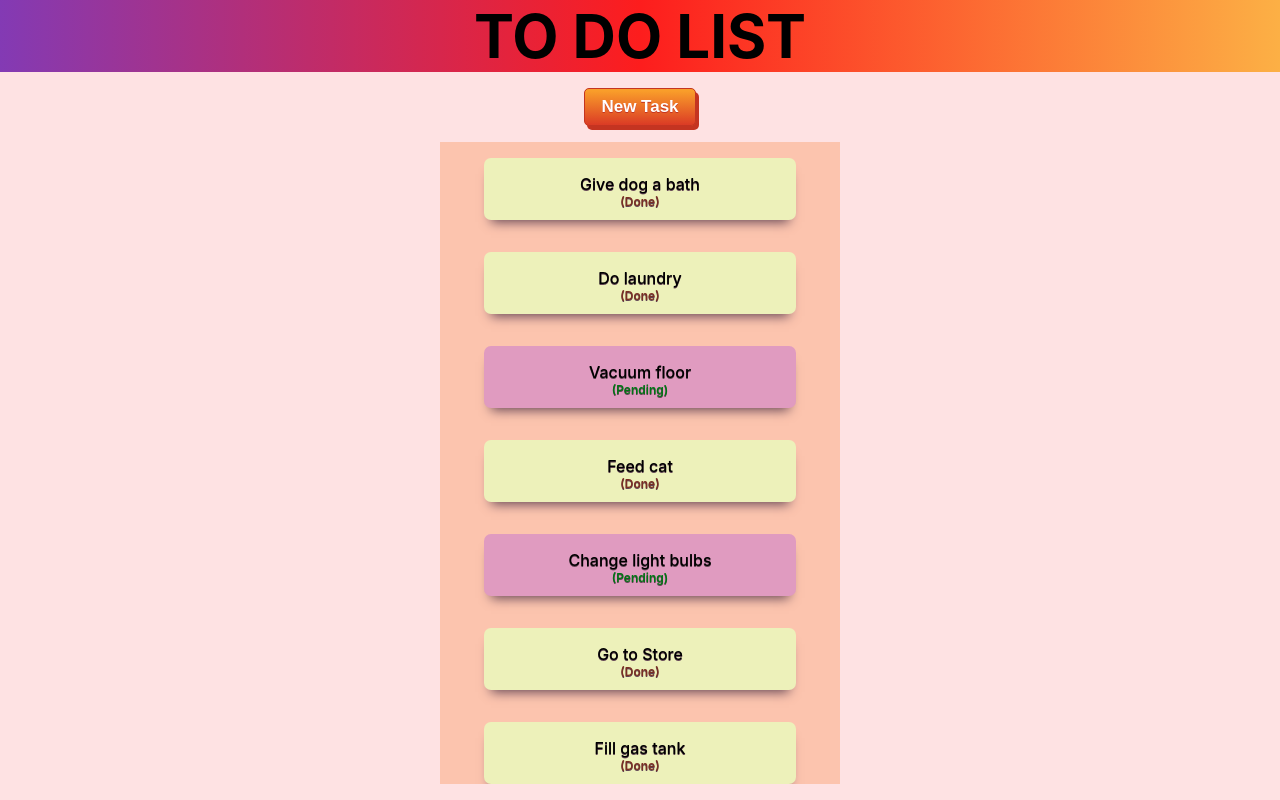
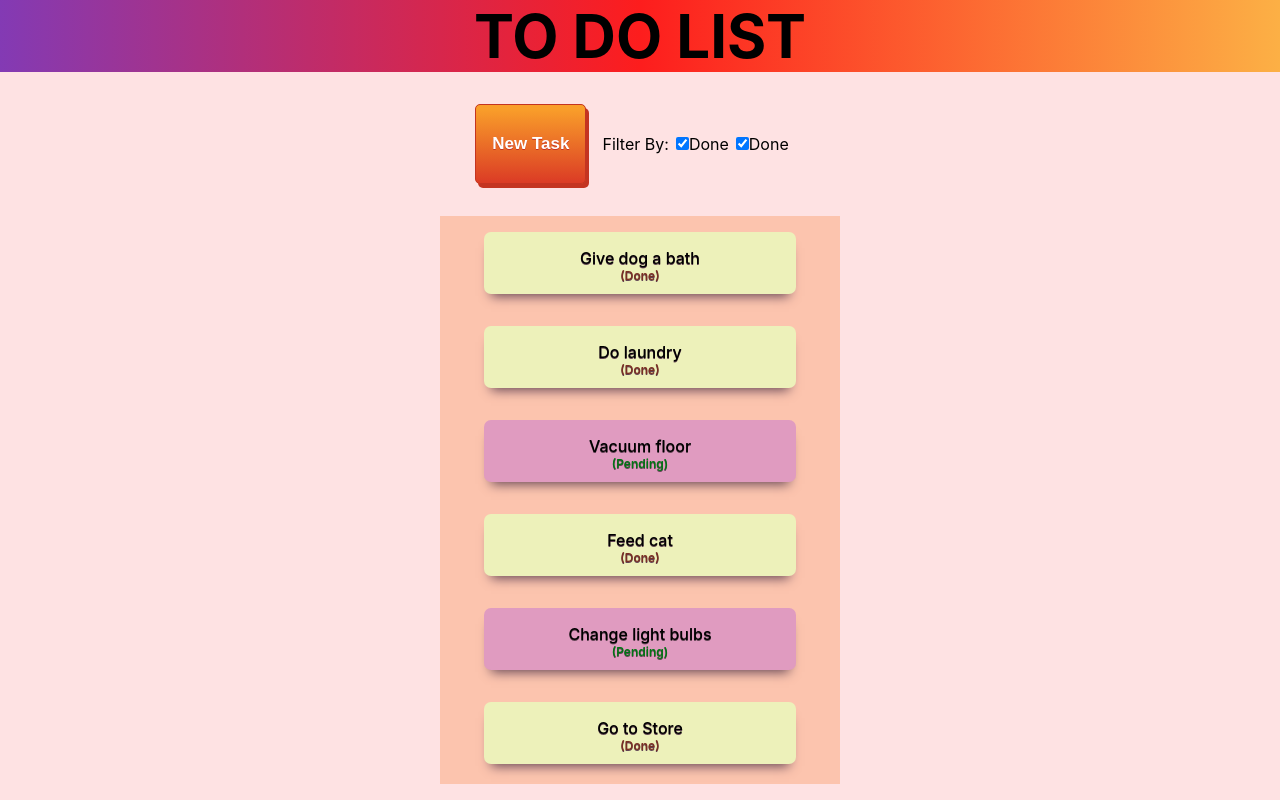
Before and after one commit to tatadavila/to-do-list, a React (Create React App) app: page / in a window 1280 px wide. Built offline with nearby package versions, Linux system fonts and the light colour scheme.

Commit message:
Last commit

```diff
--- a/src/App.js
+++ b/src/App.js
@@ -8,11 +8,21 @@ import Home from "./pages/Home";
 
 function App() {
   const [openModal, setOpenModal] = useState(false);
+  const [filterInfo, setFilterInfo] = useState([true, true]);
+
   return (
     <div className="App">
       <Header />
-      <TopMenu setOpenModal={setOpenModal} />
-      <Home openModal={openModal} setOpenModal={setOpenModal} />
+      <TopMenu
+        setOpenModal={setOpenModal}
+        filterInfo={filterInfo}
+        setFilterInfo={setFilterInfo}
+      />
+      <Home
+        filterInfo={filterInfo}
+        openModal={openModal}
+        setOpenModal={setOpenModal}
+      />
     </div>
   );
 }
--- a/src/components/NewTaskForm.js
+++ b/src/components/NewTaskForm.js
@@ -24,6 +24,7 @@ const Form = ({ lastId, setTasksList, tasksList, setOpenModal }) => {
         <h2 className="modalTitle">New Task</h2>
         <form className="form" onSubmit={handleSubmit}>
           <input
+          className="newTaskInput"
             type="text"
             onChange={(e) => handleInput(e)}
             value={taskName}
--- a/src/components/Task.js
+++ b/src/components/Task.js
@@ -1,4 +1,4 @@
-import React, { useState } from "react";
+import React from "react";
 import "../styles/task.css";
 
 const Task = ({ item, onClickItem }) => {
--- a/src/components/TasksList.js
+++ b/src/components/TasksList.js
@@ -3,13 +3,12 @@ import "../styles/tasksList.css";
 
 import Task from "./Task";
 
-const TasksList = ({ tasksList, setTasksList }) => {
+const TasksList = ({ filterInfo, tasksList, setTasksList }) => {
   const onClickItem = (key) => {
     let updatedList = [...tasksList];
     updatedList[key].complete = !updatedList[key].complete;
     setTasksList(updatedList);
   };
-
 
   return (
     <div className="listContainer">
--- a/src/components/TopMenu.js
+++ b/src/components/TopMenu.js
@@ -1,15 +1,43 @@
 import React from "react";
 import "../styles/topMenu.css";
-
-const TopMenu = ({ setOpenModal }) => {
+const TopMenu = ({ filterInfo, setFilterInfo, setOpenModal }) => {
   const openForm = () => {
     setOpenModal(true);
   };
+
+  const handleOnChange = (position) => {
+    const updatedCheckedState = filterInfo.map((item, index) =>
+      index === position ? !item : item,
+    );
+    setFilterInfo(updatedCheckedState);
+  };
+
   return (
     <div className="topMenuContainer">
       <button className="addButton" onClick={openForm}>
         New Task
       </button>
+
+      <div className="filter">
+        <p className="filterLabel">Filter By:</p>
+
+        {filterInfo.map((item, index) => {
+          return (
+            <li className="filterItem" key={index}>
+              <div>
+                <label>
+                  <input
+                    checked={filterInfo[index]}
+                    type="checkbox"
+                    onChange={() => handleOnChange(index)}
+                  />
+                  Done
+                </label>
+              </div>
+            </li>
+          );
+        })}
+      </div>
     </div>
   );
 };
--- a/src/pages/Home.js
+++ b/src/pages/Home.js
@@ -5,13 +5,17 @@ import Form from "../components/NewTaskForm";
 
 import Tasks from "../data/tasks.json";
 
-const Home = ({ openModal, setOpenModal }) => {
+const Home = ({ filterInfo, openModal, setOpenModal }) => {
   const [tasksList, setTasksList] = useState(Tasks.data);
 
   return (
     <>
       {tasksList && (
-        <TasksList tasksList={tasksList} setTasksList={setTasksList} />
+        <TasksList
+          filterInfo={filterInfo}
+          tasksList={tasksList}
+          setTasksList={setTasksList}
+        />
       )}
       {openModal && (
         <Form
--- a/src/styles/App.css
+++ b/src/styles/App.css
@@ -8,3 +8,8 @@
   height: 100vh;
   min-height: 100vh;
 }
+
+button, input {
+  margin: 0;
+  padding: 0;
+}
--- a/src/styles/newTaskForm.css
+++ b/src/styles/newTaskForm.css
@@ -29,7 +29,7 @@
   width: 100%;
 }
 
-input {
+.newTaskInput {
   border-radius: 5px;
   font-size: 1rem;
   font-weight: 500;
--- a/src/styles/topMenu.css
+++ b/src/styles/topMenu.css
@@ -3,6 +3,10 @@
   flex-direction: row;
   justify-content: space-between;
   margin: 1rem;
+  max-width: 50%;
+  max-height: 10%;
+  padding: 1rem;
+  width: auto;
 }
 
 .addButton {
@@ -31,3 +35,20 @@
   position: relative;
   top: 1px;
 }
+
+.filter {
+  align-items: center;
+  display: flex;
+  padding: 1rem;
+  justify-content: center;
+}
+
+.filterLabel {
+  white-space: nowrap;
+}
+
+li.filterItem {
+  list-style-type: none;
+  margin: 0 0 0 7px;
+  padding: 0;
+}
```
Also changed, not shown: 7 other files (tests, documents, lock files or other folders).
